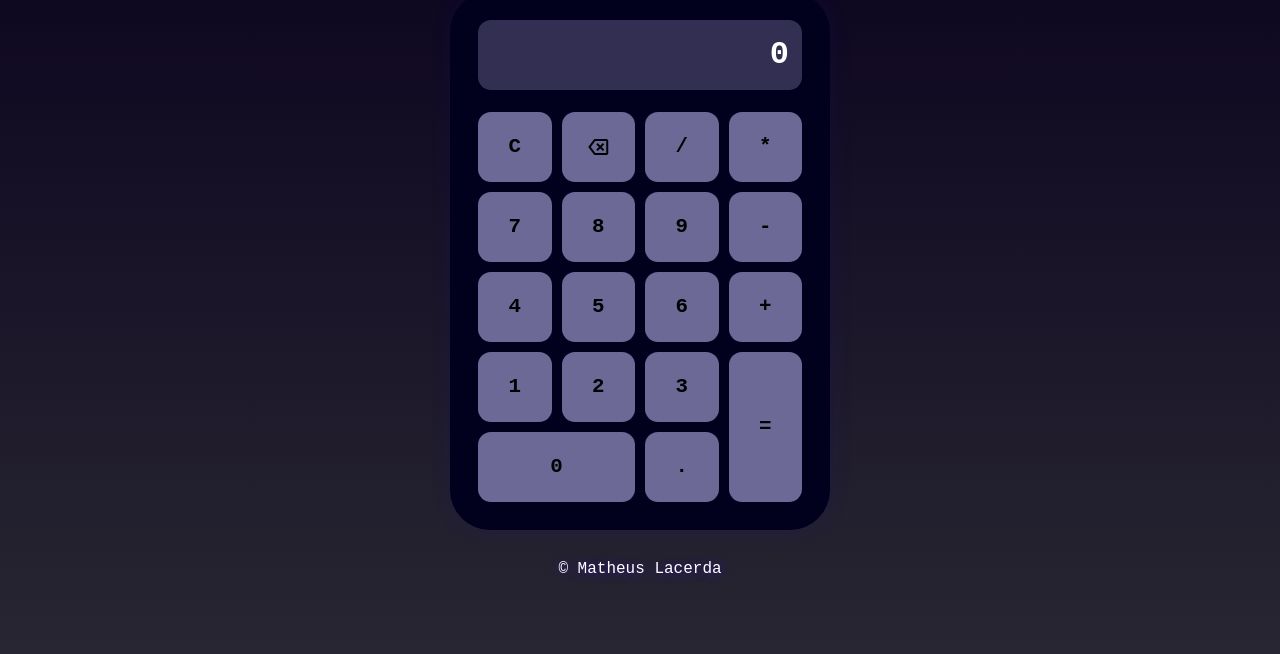
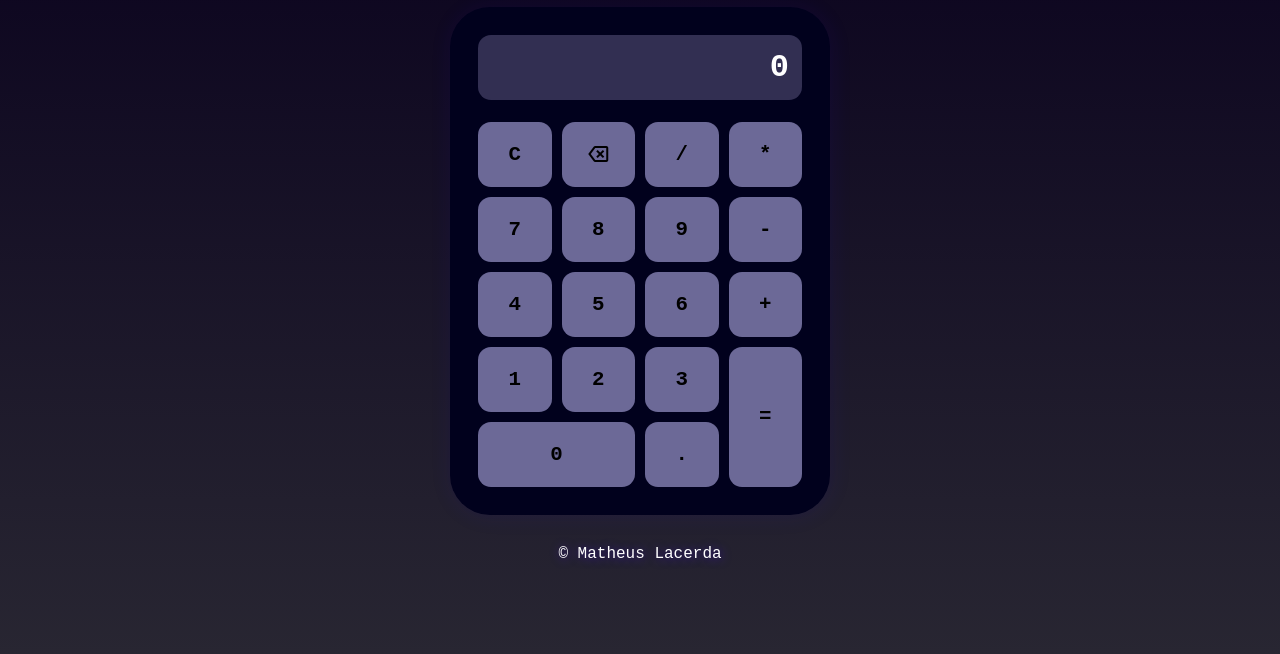
Before and after one commit to lacerda-dev/Calculadora, a plain HTML site: page index.html in a window 1280 px wide. Shown: the part 146-800 px from the top of the page. Drawn offline with nearby package versions, Linux system fonts and the light colour scheme.

Commit message:
Update style.css

```diff
--- a/style.css
+++ b/style.css
@@ -35,7 +35,7 @@ h1{
 }
 #display{
     width: 100%;
-    height: 70px;
+    height: 65px;
     margin-bottom: 22px;
     padding: 13px;
     border: none;
@@ -56,7 +56,7 @@ h1{
     display: flex;
     align-items: center;
     justify-content: center;
-    height: 70px;
+    height: 65px;
     background-color: rgba(158, 155, 209, 0.682);
     color: black;
     font-size: 1.3rem;
```
